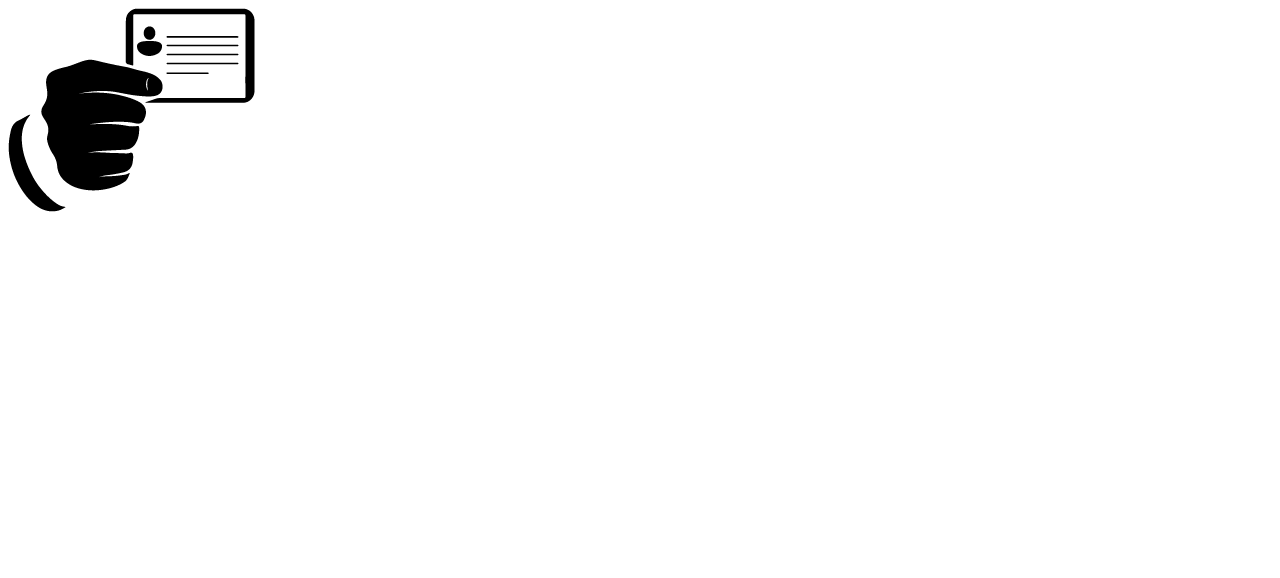
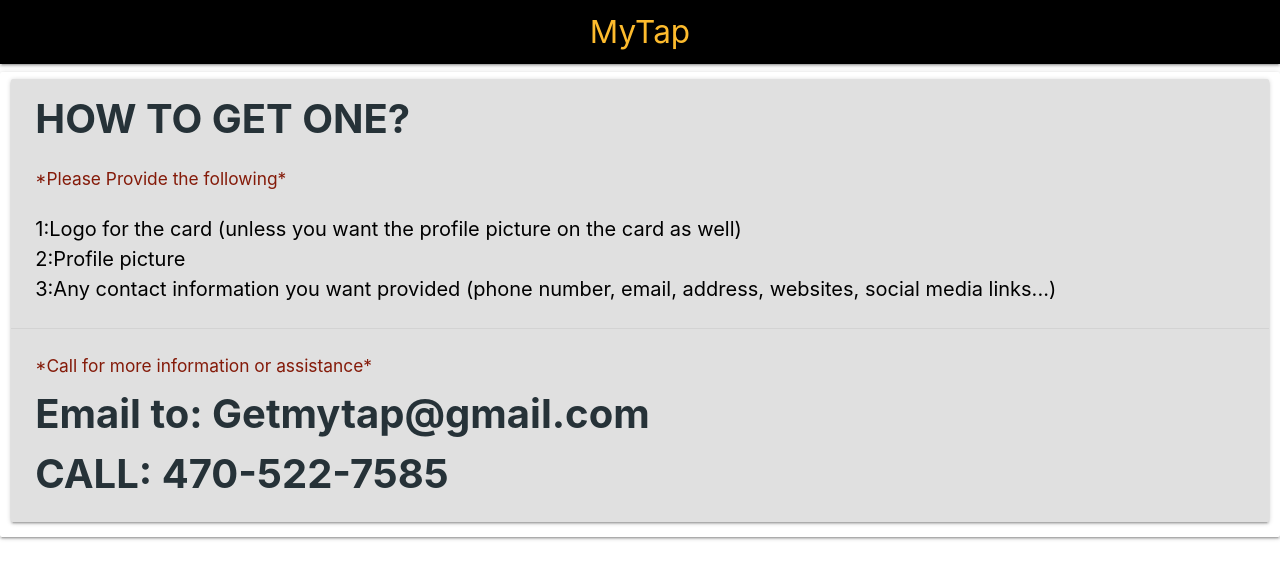
Before and after one commit to skyylabz/mytap, a plain HTML site: page index.html in a window 1280 px wide. Drawn offline with nearby package versions, Linux system fonts and the light colour scheme; a web font is replaced by a local one.

Commit message:
good start

```diff
--- a/index.html
+++ b/index.html
@@ -2,17 +2,49 @@
 <html lang="en">
 <head>
     <meta charset="UTF-8">
+    <link rel="stylesheet" href="main.css">
     <meta name="viewport" content="width=device-width, initial-scale=1.0">
-    <link rel="stylesheet" href="main.css">
-    <link href='https://fonts.googleapis.com/css?family=Lato:200,300,400,700' rel='stylesheet' type='text/css'>
-    <link href="https://fonts.googleapis.com/css?family=Muli:200,300" rel="stylesheet">
-    <meta name="viewport" content="width=device-width, initial-scale=1, shrink-to-fit=no">
-
+    <link rel="stylesheet" href="https://cdnjs.cloudflare.com/ajax/libs/materialize/1.0.0/css/materialize.min.css">
     <title>MyTap</title>
 </head>
 <body>
-    <div>
-        <img src="./assets/imgs/cardd.png"></img>
-    </div>
+    <!-- <img src="./assets/imgs/cardd.png"></img> -->
+
+    <nav>
+        <div class="nav-wrapper black">
+          <a href="#" class="brand-logo center">MyTap</a>
+          <ul id="nav-mobile" class="left hide-on-med-and-down">
+          </ul>
+        </div>
+      </nav>
+
+
+    <div class="row card">
+        <div class="col s12 ">
+          <div class="card grey lighten-2">
+            <div class="card-content white-text">
+              <span class="card-title">HOW TO GET ONE?</span>
+              <br/>
+              <p class="warning">*Please Provide the following*</p>
+              <br/>
+              <p class="instructions">1:Logo for the card (unless you want the profile picture on the card as well)</p>
+              <p class="instructions">2:Profile picture</p>
+              <p class="instructions">3:Any contact information you want provided (phone number, email, address, websites, social media links...)</p>
+
+            </div>
+            <div class="card-action">
+                <h6 class="warning">*Call for more information or assistance*</h6>
+                <h5 class="emailTo">Email to: Getmytap@gmail.com</h5>
+                <h5 class="call">CALL: 470-522-7585</h5>
+
+            </div>
+          </div>
+        </div>
+      </div>
+
+
+
+    <script src="https://cdnjs.cloudflare.com/ajax/libs/materialize/1.0.0/js/materialize.min.js"></script>
+
 </body>
 </html>
--- a/main.css
+++ b/main.css
@@ -0,0 +1,26 @@
+.warning{
+    color: rgba(129, 19, 0, 0.966);
+    font-size: 13pt;
+}
+
+.brand-logo{
+    /* color: #26a69a!important; */
+    animation: color-change 1s infinite;
+  }
+  @keyframes color-change {
+    0% { color: rgba(253,187,45,1); }
+    25% { color: white; }
+    50% { color: #26a69a; }
+    100% { color: rgba(253,187,45,1); }
+  }
+
+  .card-title,.emailTo,.call{
+      font-size: 30pt!important;
+      color: #263238;
+      font-weight: bold !important;
+  }
+
+  .instructions{
+      color: black;
+      font-size: 15pt;
+  }
```
